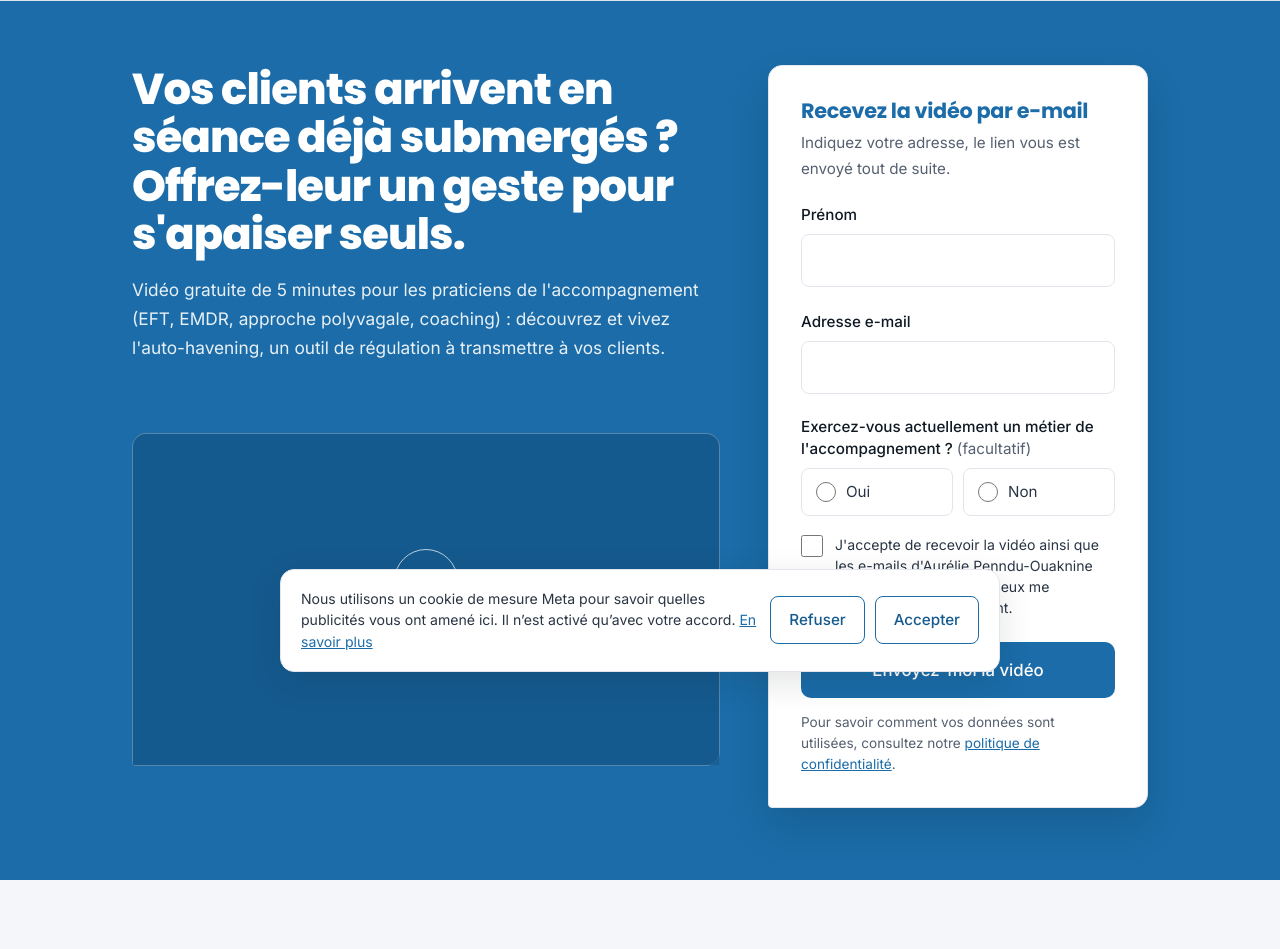
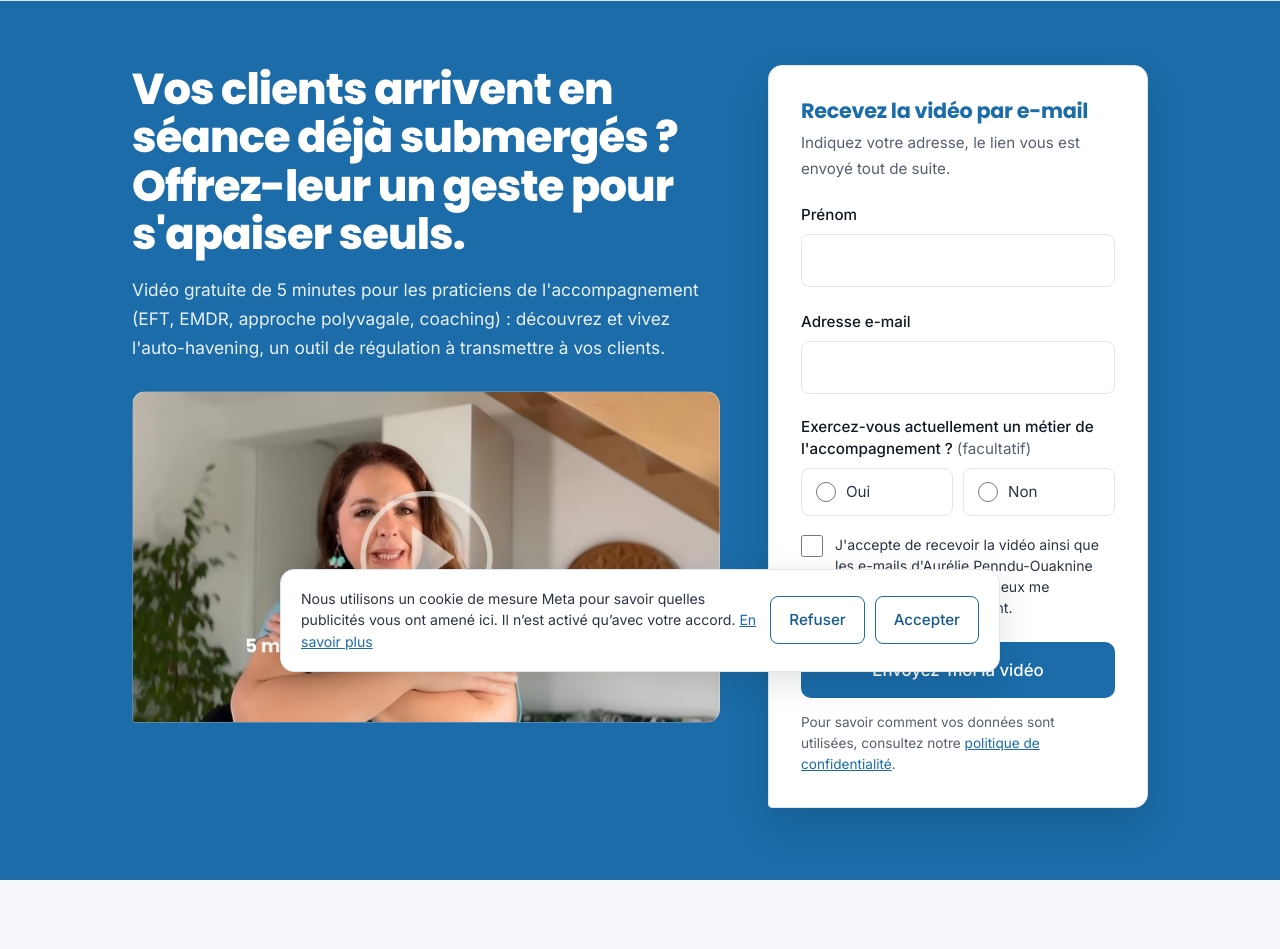
Before and after one commit to studio-devapp/Havening-en-France-web, a plain HTML site: page tremplin/index.html in a window 1280 px wide. Shown: the part 112-1061 px from the top of the page. Drawn offline with Linux system fonts and the light colour scheme.

Commit message:
Add files via upload

```diff
--- a/tremplin/config.js
+++ b/tremplin/config.js
@@ -42,9 +42,9 @@ window.TREMPLIN_CONFIG = {
   /* Étiquette envoyée à Formspree avec chaque inscription */
   SOURCE: "video-auto-havening",
 
-  /* À COMPLÉTER — image d'aperçu de la vidéo de 5 min sur la page d'inscription
-     (déposer l'image dans le dossier tremplin/, ex. "apercu-video.jpg") */
-  PREVIEW_IMG: "",
+  /* Image d'aperçu de la vidéo de 5 min sur la page d'inscription
+     (elle contient déjà le bouton de lecture et le texte) */
+  PREVIEW_IMG: "apercu-video.jpg",
 
   /* À COMPLÉTER — identifiant YouTube de la vidéo de 90 s d'Aurélie sur la page
      Tremplin (les 11 caractères après "v=" dans l'adresse YouTube) */
@@ -59,9 +59,6 @@ window.TREMPLIN_CONFIG = {
   /* Page de vente ThriveCart de l'atelier (dates et horaires gérés dans ThriveCart) */
   ATELIER_URL: "https://aureliepenndu.thrivecart.com/atelier-auto-havening-v2/",
 
-  /* Lien « Se désinscrire » du pied de page. Par défaut : e-mail à Aurélie.
-     La désinscription automatique reste le lien en bas de chaque e-mail. */
-  UNSUBSCRIBE_URL: "mailto:aurelie.penndu@gmail.com?subject=D%C3%A9sinscription",
 
   /* Liens légaux du pied de page */
   LEGAL_URL: "https://techniquesdehavening.fr/mentions-legales/",
--- a/tremplin/index.html
+++ b/tremplin/index.html
@@ -9,9 +9,9 @@
 <link rel="preconnect" href="https://fonts.googleapis.com">
 <link rel="preconnect" href="https://fonts.gstatic.com" crossorigin>
 <link href="https://fonts.googleapis.com/css2?family=Poppins:wght@600;700;800&family=Inter:ital,wght@0,400;0,500;0,600;1,400;1,500&display=swap" rel="stylesheet">
-<link rel="stylesheet" href="style.css?v=5">
-<script src="config.js?v=5"></script>
-<script src="pixel.js?v=5"></script>
+<link rel="stylesheet" href="style.css?v=7">
+<script src="config.js?v=7"></script>
+<script src="pixel.js?v=7"></script>
 </head>
 <body>
 
@@ -167,7 +167,11 @@
   document.querySelectorAll('.privacy-link').forEach(function (a) { a.href = C.PRIVACY_URL || '#'; });
 
   /* Image d'aperçu de la vidéo */
-  if (C.PREVIEW_IMG) document.getElementById('preview').style.backgroundImage = 'url("' + C.PREVIEW_IMG + '")';
+  if (C.PREVIEW_IMG) {
+    var pv = document.getElementById('preview');
+    pv.style.backgroundImage = 'url("' + C.PREVIEW_IMG + '")';
+    pv.classList.add('has-img'); /* l'image porte déjà le bouton et le texte */
+  }
 
   /* L'aperçu et le bouton du bas amènent au formulaire et placent le curseur dans « Prénom » */
   function goToForm(e) {
--- a/tremplin/style.css
+++ b/tremplin/style.css
@@ -151,6 +151,11 @@ h2 {
 }
 .preview:hover .play { transform: scale(1.06); background: rgba(255,255,255,.12); }
 .preview-label { font-size: .92rem; color: rgba(255,255,255,.9); }
+/* Avec l'image d'aperçu : elle porte déjà le bouton et le texte */
+.preview.has-img .preview-inner { background: none; }
+.preview.has-img .play, .preview.has-img .preview-label { visibility: hidden; }
+.preview.has-img { transition: transform .25s ease, box-shadow .25s ease; }
+.preview.has-img:hover { transform: translateY(-2px); box-shadow: 0 12px 28px rgba(0,0,0,.18); }
 
 .form-card {
   background: #fff;
@@ -410,6 +415,7 @@ a.btn { text-decoration: none; }
   .hero-grid {
     grid-template-columns: 1fr 380px;
     grid-template-areas: "text form" "preview form";
+    grid-template-rows: auto 1fr;   /* l'aperçu suit le texte, sans espace vide */
     column-gap: 48px; row-gap: 28px;
     align-items: start;
   }
```
Also changed, not shown: tremplin/merci.html (+3 -3 lines), tremplin/video.html (+4 -8 lines), tremplin/apercu-video.jpg (added), tremplin/susan.jpg (added), 1 other file.
